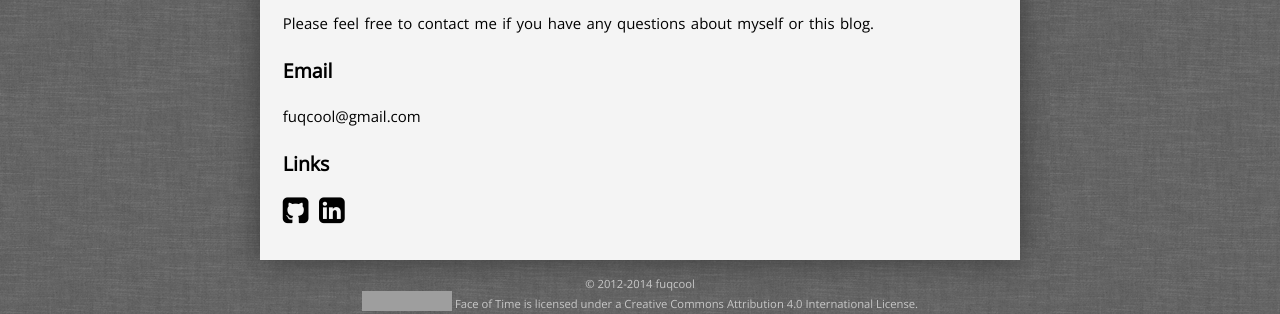
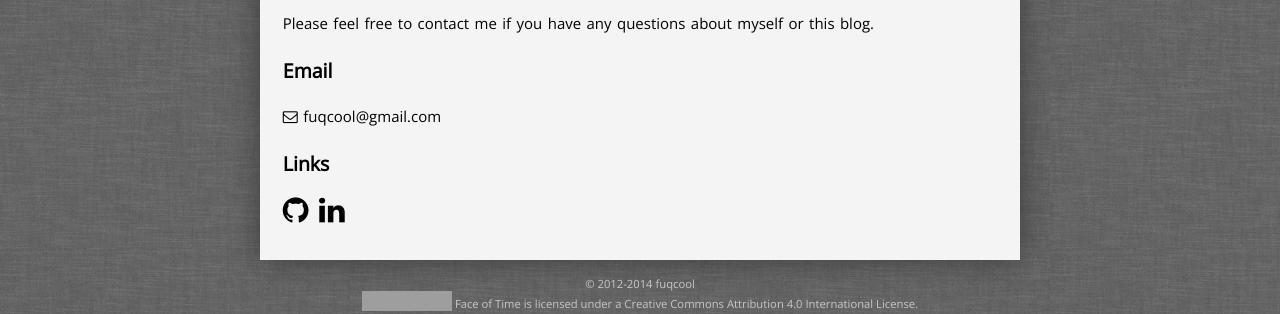
Before and after one commit to fuqcool/fuqcool.github.io, a Jekyll site: the page built from about/index.md, in a window 1280 px wide. Shown: the part 270-584 px from the top of the page. Built offline with Jekyll 4.4.1, drawn with Linux system fonts in a browser that asks for light colours; Markdown is read by kramdown in place of the engine named in the settings; grey boxes are pictures that could not be loaded.

Commit message:
new icon

```diff
--- a/about/index.md
+++ b/about/index.md
@@ -18,10 +18,9 @@ I want to be a hacker, a real hacker.
 Please feel free to contact me if you have any questions about myself or this blog.
 
 ## Email
-fuqcool@gmail.com
+<a href="mailto:fuqcool@gmail.com"><i class="fa fa-envelope-o"></i></a> fuqcool@gmail.com
 
 ## Links
-<a href="https://github.com/fuqcool"><i class="fa fa-github-square fa-2x mr5"></i></a>
-<a href="https://www.linkedin.com/pub/qiang-fu/89/402/536"><i class="fa fa-linkedin-square fa-2x mr5"></i></a>
+<a href="https://github.com/fuqcool"><i class="fa fa-2x fa-github mr5"></i></a> <a href="https://www.linkedin.com/pub/qiang-fu/89/402/536"><i class="fa fa-linkedin fa-2x"></i></a>
 
 <script>fot.navigate('about')</script>
```
